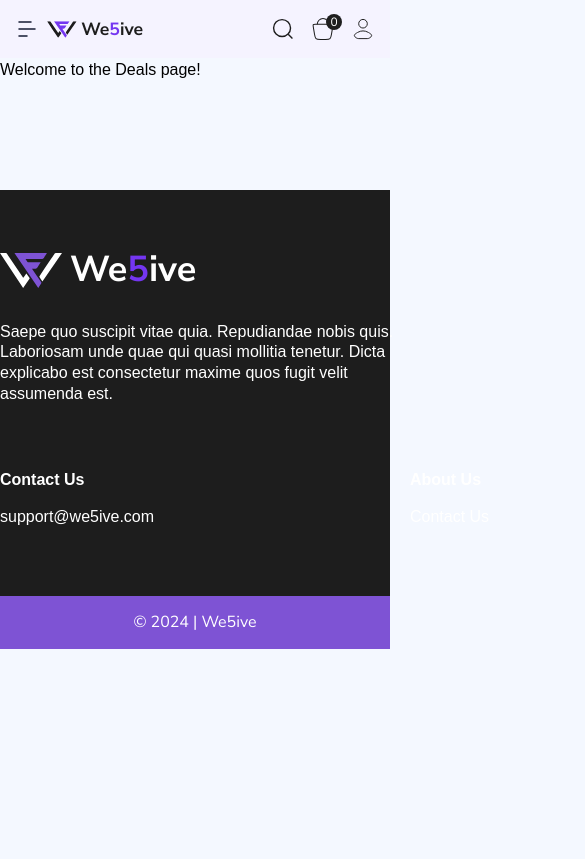
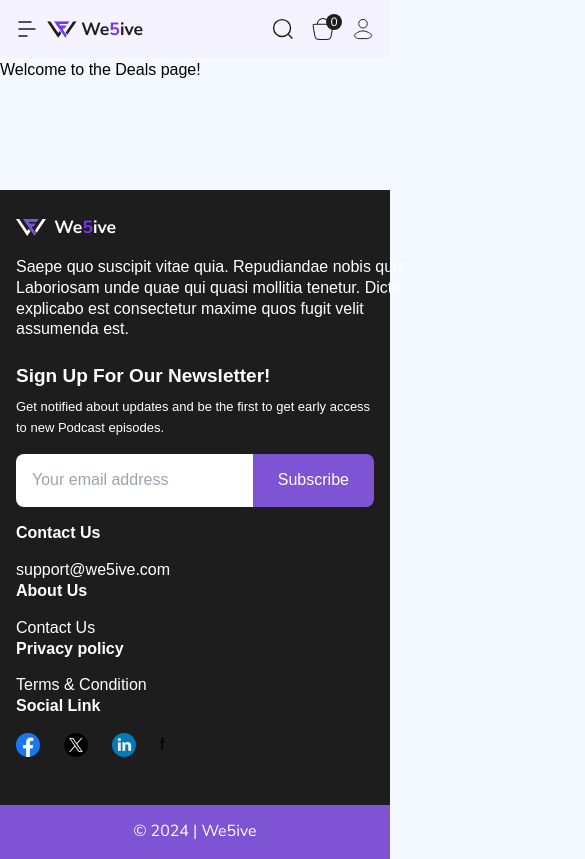
Before and after one commit to nznazmulhuda/e-commerce_landing_page, a Next.js app: page /deals in a window 390 px wide. Shown: the top 859 px of the page, 585 px wide, since content can reach past the window. Built offline with nearby package versions, Linux system fonts and the light colour scheme.

Commit message:
home page responsive [DONE]

```diff
--- a/src/app/components/home/deal/Deal.jsx
+++ b/src/app/components/home/deal/Deal.jsx
@@ -16,9 +16,9 @@ const nunito_sans = Nunito_Sans({
 
 function Deal() {
   return (
-    <section className="w-[1280px] flex flex-col gap-6 mt-[80px] mx-auto">
+    <section className="md:w-[1280px] flex flex-col gap-6 mt-[80px] mx-auto">
       {/* section title and navigation button */}
-      <div className="flex items-center justify-between">
+      <div className="flex items-center justify-between px-4">
         {/* section title */}
         <Section_title title={"Summer"} heading={"Big Deal"} />
 
@@ -30,14 +30,14 @@ function Deal() {
       </div>
 
       {/* slider */}
-      <div className="grid grid-cols-4 gap-6">
+      <div className="flex items-center overflow-hidden md:grid md:grid-cols-4 gap-6">
         {products.map((product) => (
           <div
             key={product.name}
             className="p-2 rounded-2xl bg-default h-[400px] flex flex-col gap-4"
           >
             {/* image */}
-            <div className="bg-primary_50 w-full h-[252px] rounded-[8px] relative flex items-center justify-center overflow-hidden">
+            <div className="bg-primary_50 w-[302px] md:w-full h-[400px] md:h-[252px] rounded-[8px] relative flex items-center justify-center overflow-hidden">
               <Image
                 src={product.image}
                 alt={product.name}
--- a/src/app/components/home/heroSlider/HeroSlider.jsx
+++ b/src/app/components/home/heroSlider/HeroSlider.jsx
@@ -1,7 +1,7 @@
 "use client";
 
 import Button_shop from "@/shared/buttons/button_shop/Button_shop";
-import  { useState, useEffect } from "react";
+import { useState, useEffect } from "react";
 
 // slides data
 const slides = [
@@ -29,42 +29,40 @@ const slides = [
 const HeroSlider = () => {
   const [currentSlide, setCurrentSlide] = useState(0);
 
-  // Auto-advance slides
-  useEffect(() => {
-    const timer = setInterval(() => {
-      setCurrentSlide((prev) => (prev + 1) % slides.length);
-    }, 5000);
-    return () => clearInterval(timer);
-  }, []);
-
   return (
-    <section className="relative w-[1272px] mx-auto overflow-hidden mt-[91px]">
-      <div className="inset-0 flex overflow-hidden">
-        {slides.map((slide, index) => (
+    <section className="relative w-full px-4 md:w-[1272px] mx-auto overflow-hidden mt-[31px] md:mt-[91px]">
+      <div className="inset-0 flex flex-col md:flex-row overflow-hidden">
+        {slides.slice(window.innerWidth >= 640 || 0, 2).map((slide, index) => (
           <div
             key={slide.id}
-            className={`w-full h-full flex-shrink-0 transition-transform duration-500 ease-out flex items-center justify-between gap-10 ${
-              index % 2 === 0 ? "flex-row-reverse" : "flex-row"
+            className={`w-full h-full flex-shrink-0 transition-transform duration-500 ease-out flex md:items-center justify-between gap-[8.67px] md:gap-10 ${
+              index % 2 === 0
+                ? "flex-col-reverse md:flex-row-reverse"
+                : "flex-col-reverse md:flex-row"
             }`}
             style={{
-              transform: `translateX(-${currentSlide * 100}%)`,
+              transform:
+                window.innerWidth >= 640
+                  ? `translateX(-${currentSlide * 100}%)`
+                  : undefined,
             }}
           >
-            <aside className="flex flex-col justify-center gap-6 flex-1">
-              <h1 className="text-black text-heading_1 font-heading_1_semibold leading-[62.4px]">
+            <aside className="flex flex-col justify-center gap-4 md:gap-6 flex-1">
+              <h1 className="text-black text-heading_5 md:text-heading_1 font-heading_5_semibold md:font-heading_1_semibold leading-[29.9px] md:leading-[62.4px]">
                 {slide.title}
               </h1>
+
               <Button_shop href={"/shop"} />
             </aside>
 
-            <aside className="flex relative items-center justify-center w-[621px]">
+            <aside className="flex relative items-center justify-center w-full">
               {/* bg */}
-              <div className="w-[621px] h-[481px] flex-shrink-0 bg-primary_100 absolute bottom-0"></div>
+              <div className="w-full md:w-[621px] h-[302.818px] md:h-[481px] flex-shrink-0 bg-primary_100 absolute bottom-0"></div>
 
               <img
                 src={slide.image}
                 alt="Collection Preview"
-                className={`w-[468px] h-[538px] scale-100 object-cover`}
+                className={`w-[278.265px] md:w-[468px] h-[356.33px] md:h-[538px] z-[10000] object-cover`}
               />
             </aside>
           </div>
@@ -72,7 +70,7 @@ const HeroSlider = () => {
       </div>
 
       {/* Navigation Dots */}
-      <div className="flex items-center justify-center mt-10 gap-2">
+      <div className="hidden md:flex items-center justify-center mt-10 gap-2">
         {slides.map((_, index) => (
           <button
             key={index}
--- a/src/shared/footer/Footer.jsx
+++ b/src/shared/footer/Footer.jsx
@@ -16,16 +16,21 @@ const nunitoSans = Nunito_Sans({
 function Footer() {
   return (
     <footer className="w-full flex flex-col items-center justify-center mt-[108px]">
-      <div className="bg-black w-full pt-[55px]">
+      <div className="bg-black w-full pt-6 md:pt-[55px]">
         {/* top */}
-        <div className="flex items-center justify-between w-[1280px] mx-auto">
+        <div className="flex flex-col md:flex-row md:items-center justify-between md:w-[1280px] mx-auto px-4 md:px-0">
           {/* left side */}
           <aside>
             {/* logo */}
-            <Logo className={"w-[62px] h-[35px]"} light={true} />
+            <Logo
+              className={"w-[30.367px] md:w-[62px] h-[17.143px] md:h-[35px]"}
+              light={true}
+            />
 
             {/* description */}
-            <Description className={"w-[411px] text-default mt-[27px]"}>
+            <Description
+              className={"w-[411px] text-default mt-[16px] md:mt-[27px]"}
+            >
               Saepe quo suscipit vitae quia. Repudiandae nobis quis. Laboriosam
               unde quae qui quasi mollitia tenetur. Dicta explicabo est
               consectetur maxime quos fugit velit assumenda est.
@@ -33,14 +38,14 @@ function Footer() {
           </aside>
 
           {/* right side */}
-          <aside className="w-[628px]">
-            <h1 className="text-heading_5 font-heading_5_bold leadign-[29.9px] text-default w-full">
+          <aside className="w-full md:w-[628px] mt-6 md:mt-0">
+            <h1 className="text-title md:text-heading_5 font-title_bold md:font-heading_5_bold leading-[24.7px] md:leading-[29.9px] text-default w-full">
               Sign Up For Our Newsletter!
             </h1>
 
             <Description
               className={
-                "items-stretch text-default text-body leading-[20.8px] w-full"
+                "items-stretch text-default text-caption_1 md:text-body leading-[16.9px] md:leading-[20.8px] w-full mt-2 md:mt-0"
               }
             >
               Get notified about updates and be the first to get early access to
@@ -48,7 +53,7 @@ function Footer() {
             </Description>
 
             {/* input */}
-            <form className="mt-[30px] w-full flex bg-default rounded-[8px] rounded-r-[20px]">
+            <form className="mt-[16px] md:mt-[30px] w-full flex bg-default rounded-[8px] rounded-r-[20px]">
               <input
                 type="email"
                 placeholder="Your email address"
@@ -61,7 +66,7 @@ function Footer() {
         </div>
 
         {/* down */}
-        <div className="w-[1280px] mx-auto flex justify-between items-center mt-[64px] mb-[66px]">
+        <div className="md:w-[1280px] mx-auto flex flex-col md:flex-row md:justify-between md:items-center mt-[16px] md:mt-[64px] md:mb-[66px] px-4 md:px-0">
           <div>
             <h1 className="text-default text-body font-body_bold leading-[20.8px] mb-4">
               Contact Us
@@ -91,7 +96,7 @@ function Footer() {
           </div>
 
           {/* social icons */}
-          <div>
+          <div className="mb-12 md:mb-0">
             <h1 className="text-default text-body font-body_bold leading-[20.8px] mb-4">
               Social Link
             </h1>
--- a/src/shared/logo/Logo.jsx
+++ b/src/shared/logo/Logo.jsx
@@ -15,7 +15,7 @@ function Logo({ className, light }) {
         <Image src={LogoLight} alt="We5ive logo" className={`${className}`} />
 
         <span
-          className={`${nunitoSans.className} font-bold text-[36px] leading-[49.1px] text-default`}
+          className={`${nunitoSans.className} font-bold text-[17.633px] md:text-[36px] leading-normal md:leading-[49.1px] text-default`}
         >
           We<span className="text-[#7436F1]">5</span>ive
         </span>
```
